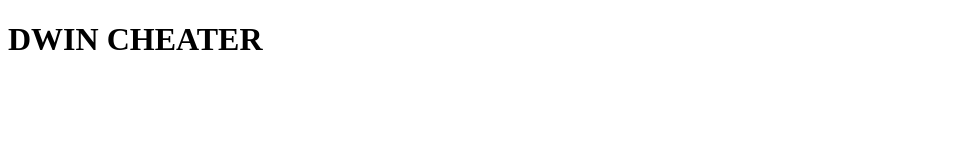
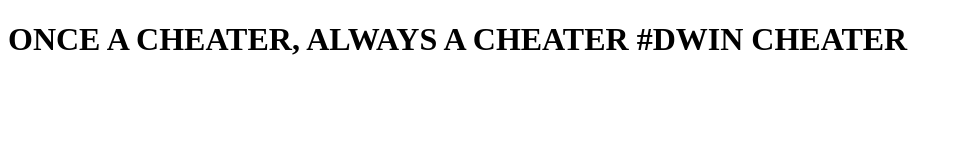
Before and after one commit to spikenoob27/my-site, a plain HTML site: page index.html in a window 1280 px wide. Shown: the whole page, without its empty margins (0-963 px from the left). Drawn offline with Linux system fonts and the light colour scheme.

Commit message:
Update index.html

```diff
--- a/index.html
+++ b/index.html
@@ -7,6 +7,8 @@
     <title>Document</title>
 </head>
 <body>
-    <h1>DWIN CHEATER</h1>
+    <h1>ONCE A CHEATER,
+ALWAYS A CHEATER
+#DWIN CHEATER</h1>
 </body>
 </html>
```
